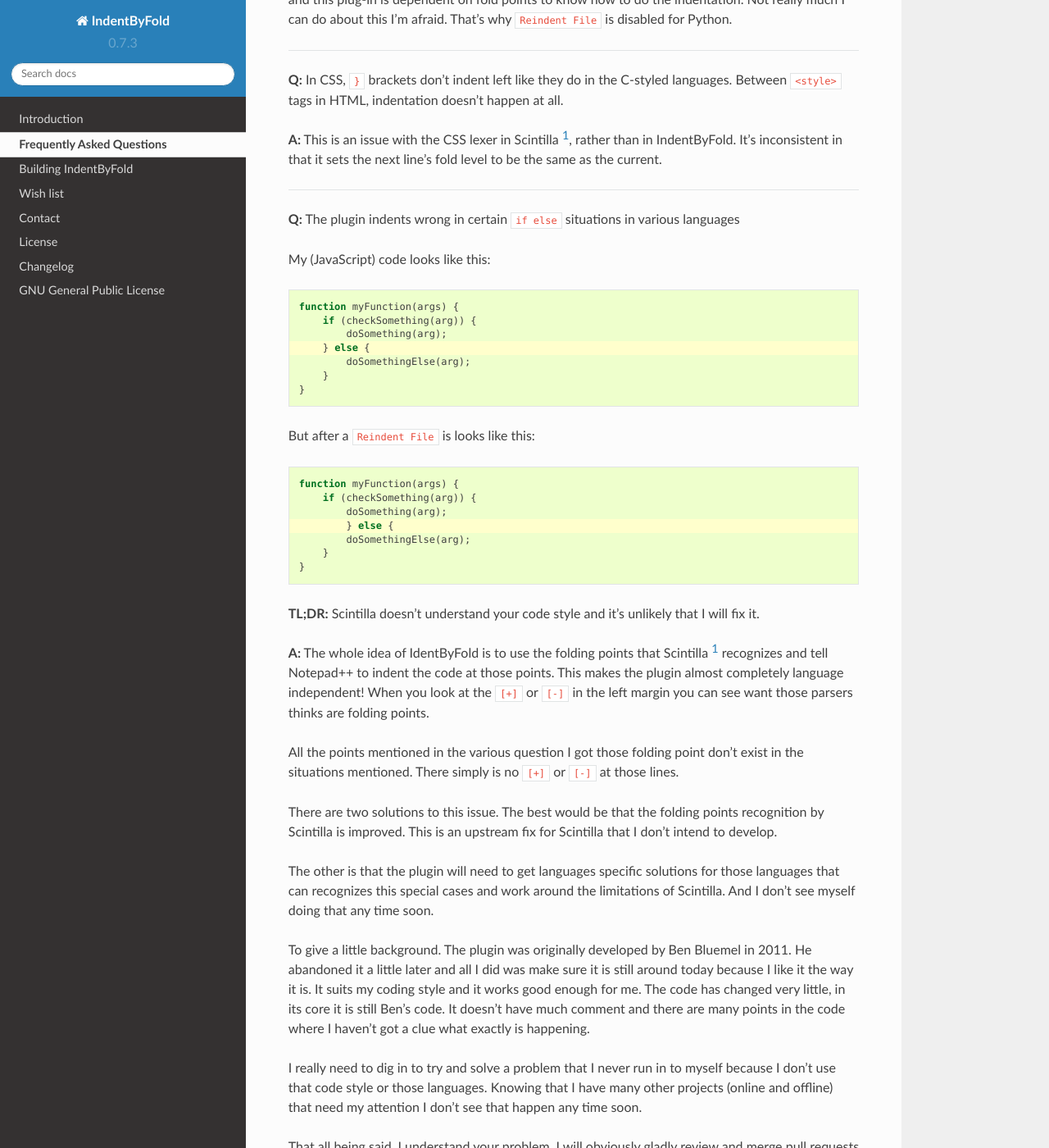
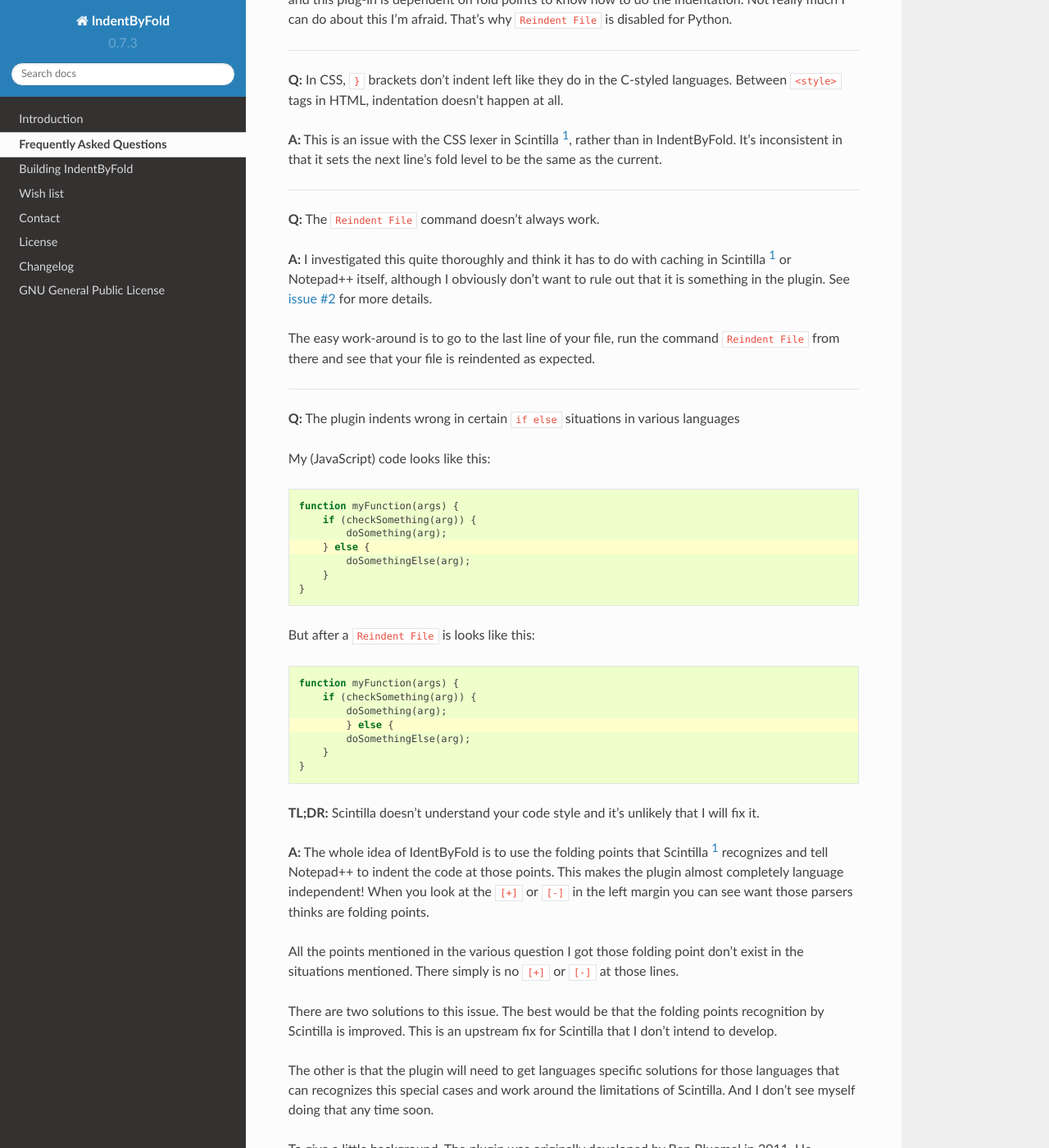
Before and after one commit to ffes/indentbyfold, a Sphinx documentation site: the page built from docs/faq.rst, in a window 1280 px wide and 1400 px high, scrolled down 293 px. Shown: the whole window at 82% size. Built offline with Sphinx 7.4.7 and the Read the Docs theme 2.0.0, drawn with Linux system fonts in a browser that asks for light colours; some of the changed text lies outside the part shown.

Commit message:
Add FAQ item that `Reindent File` fails in certain situations

```diff
--- a/docs/changelog.rst
+++ b/docs/changelog.rst
@@ -6,6 +6,9 @@ Next Version (YYYY-MM-DD)
 
 -  Added a :ref:`FAQ item <faq_if_else>` that the plugin indents wrong in
    certain ``if else`` situations in various languages.
+
+-  Added a :ref:`FAQ item <faq_reindent_fails>` that the command ``Reindent
+   File`` fails in certain situations.
 
 
 Version 0.7.3 (2019-11-10)
--- a/docs/faq.rst
+++ b/docs/faq.rst
@@ -25,6 +25,19 @@ happen at all.
 **A:** This is an issue with the CSS lexer in Scintilla [1]_, rather than in
 IndentByFold. It's inconsistent in that it sets the next line's fold
 level to be the same as the current.
+
+----------------------------------------------------------------------
+
+.. _faq_reindent_fails:
+
+**Q:** The ``Reindent File`` command doesn't always work.
+
+**A:** I investigated this quite thoroughly and think it has to do with caching
+in Scintilla [1]_ or Notepad++ itself, although I obviously don't want to rule
+out that it is something in the plugin. See `issue #2`_ for more details.
+
+The easy work-around is to go to the last line of your file, run the command
+``Reindent File`` from there and see that your file is reindented as expected.
 
 ----------------------------------------------------------------------
 
@@ -89,7 +102,7 @@ I have many other projects (online and offline) that need my attention
 I don't see that happen any time soon.
 
 That all being said, I understand your problem. I will obviously gladly review
-and merge pull requests that solve these problems.
+and merge pull requests that solve these problems. See `issue #1`_ for more details.
 
 Know that when your style look like this, everything works as expected.
 Note that the ``}`` is not on the same line as a ``{``.
@@ -106,6 +119,8 @@ Note that the ``}`` is not on the same line as a ``{``.
         }
     }
 
+.. _issue #1: https://github.com/ffes/indentbyfold/issues/1
+.. _issue #2: https://github.com/ffes/indentbyfold/issues/2
 
 .. [1] `Scintilla`_ is the source code editing component that Notepad++ is built around.
 
```
